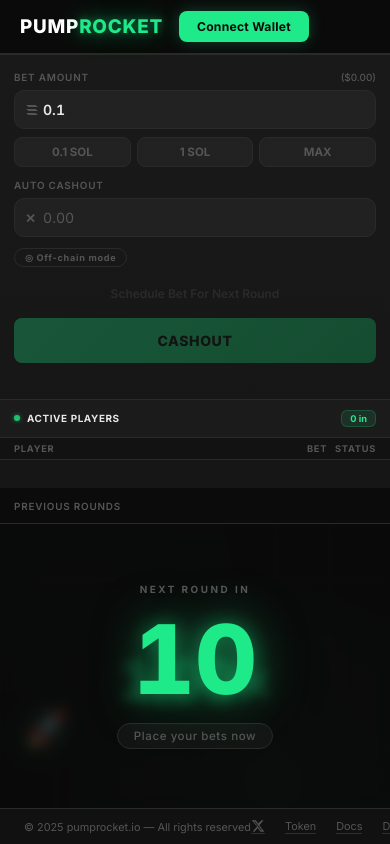
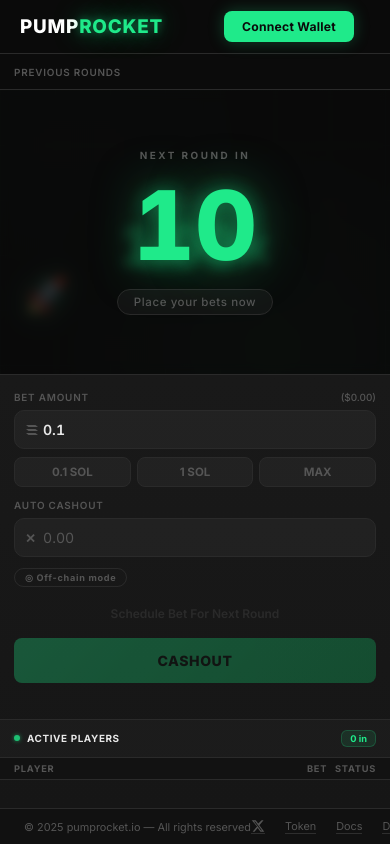
Before and after one commit to BullrunFomo/PUMPROCKET, a website: page index.html in a window 390 px wide. Drawn offline with nearby package versions, Linux system fonts and the light colour scheme; no server answers.

Commit message:
Mobile: chart on top, wallet button right-aligned

```diff
--- a/index.html
+++ b/index.html
@@ -829,9 +829,11 @@
       .content-area { grid-template-columns: 270px 1fr; }
     }
     @media (max-width: 620px) {
-      .content-area { grid-template-columns: 1fr; grid-template-rows: 1fr 320px; }
+      .content-area { grid-template-columns: 1fr; grid-template-rows: 320px 1fr; }
+      .game-panel { order: -1; }
       .bet-panel { border-right: none; border-top: 1px solid var(--border); overflow-y: auto; }
       .game-nav { display: none; }
+      .header-right { margin-left: auto; }
     }
 
     /* ─── Footer ─── */
```
